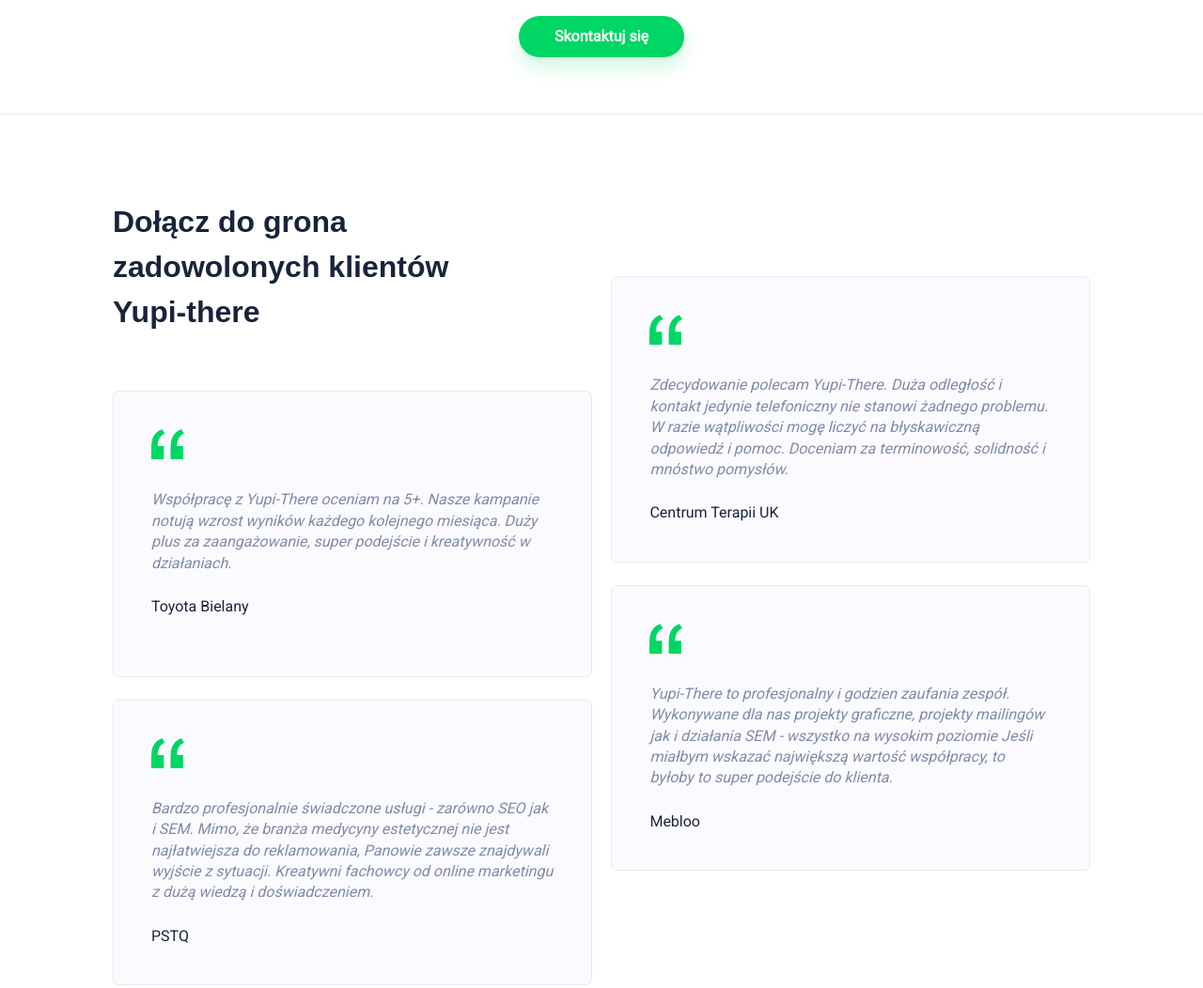
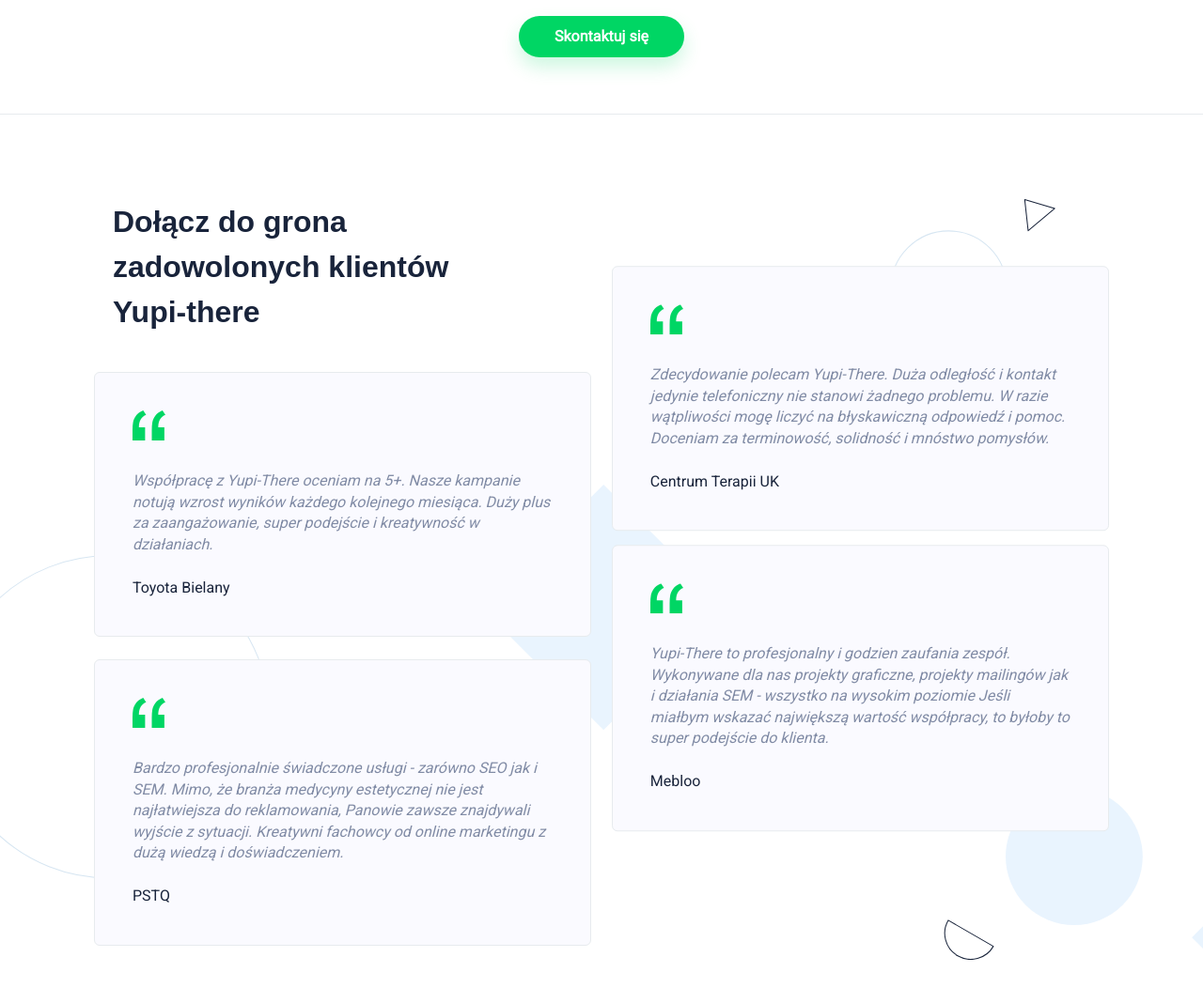
Before and after one commit to m-heyda/yupi-there, a Gatsby site: page / in a window 1280 px wide. Shown: the part 2400-3452 px from the top of the page at 94% size. Built offline with nearby package versions, Linux system fonts and the light colour scheme; Gatsby itself is replaced by a stand-in of ours; a web font is replaced by a local one.

Commit message:
Add background image in Testimonials component

```diff
--- a/src/components/Testimonials/Testimonials.style.js
+++ b/src/components/Testimonials/Testimonials.style.js
@@ -8,11 +8,26 @@ import { variables, utils } from '../../global/helpers';
 const { globalSize } = variables;
 const { media } = utils;
 
+export const Background = styled.img`
+  display: none;
+  position: absolute;
+  left: -110px;
+  top: rem(globalSize.paddingSmall);
+  max-height: 810px;
+  width: 115%;
+
+  ${media.greaterThan('desktop')`
+    display: block;
+  `}
+`;
+
 export const Container = styled.div`
   ${containerStyles};
 `;
 
 export const Wrapper = styled.section`
+  overflow: hidden;
+  position: relative;
   padding: ${rem(globalSize.paddingSmall)} 0;
   border-bottom: 1px solid ${colors.athensGray};
 
@@ -25,7 +40,6 @@ export const TestimonialsWrapper = styled.div`
   margin: ${rem(40)} -${rem(globalSize.gutter)};
 
   ${media.greaterThan('tablet')`
-    margin: ${rem(60)} 0;
     padding: 0;
   `}
 
@@ -42,6 +56,7 @@ export const TestimonialBox = styled.div`
   background: ${colors.titanWhite};
   border: 1px solid ${colors.athensGray};
   border-radius: ${rem(6)};
+  z-index: 1;
 
   ${media.greaterThan('desktop')`
     flex: 0 0 49%;
--- a/src/components/Testimonials/index.js
+++ b/src/components/Testimonials/index.js
@@ -1,12 +1,16 @@
 import React from 'react';
+
 import Typography from '../Typography';
 import SingleTestimonial from './SingleTestimonial';
-import { Wrapper, Container, TestimonialsWrapper } from './Testimonials.style';
+import { Wrapper, Container, TestimonialsWrapper, Background } from './Testimonials.style';
+
+import shapesImage from '../../assets/testimonialsBg.svg';
 
 const Testimonials = ({ clients }) => {
   return (
     <Wrapper>
       <Container>
+        <Background src={ shapesImage } />
         <Typography
           align='left'
           component='h3'
```
